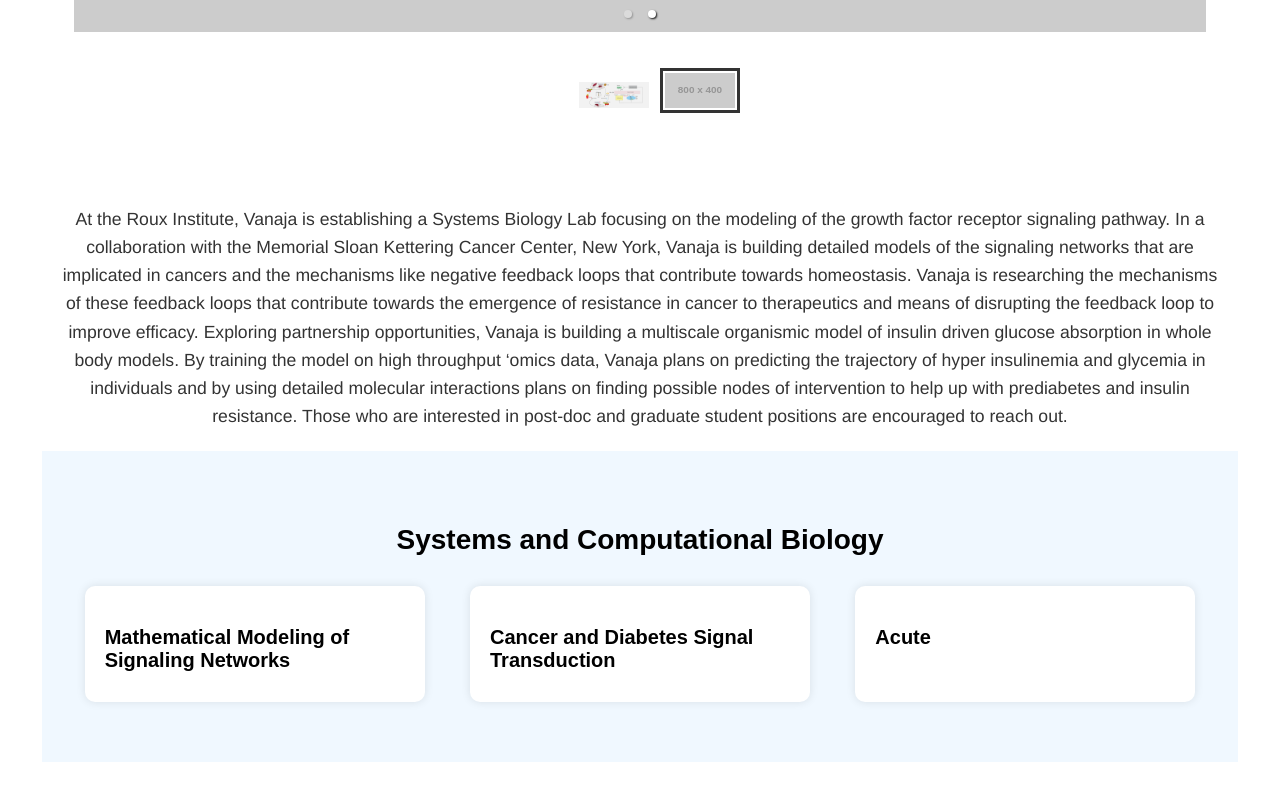
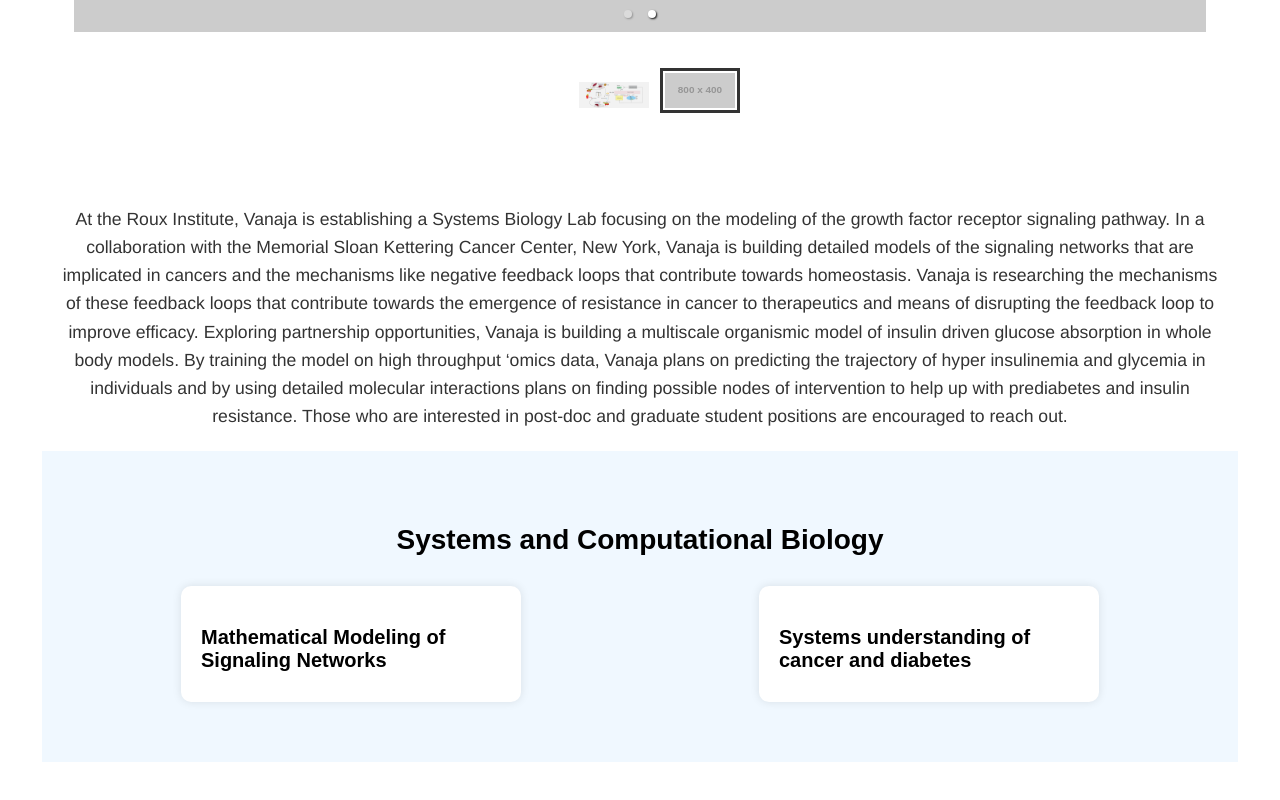
Before and after one commit to SreeSatyaGit/VanajaLab, a React (Create React App) app: page / in a window 1280 px wide. Shown: the part 667-1467 px from the top of the page. Built offline with nearby package versions, Linux system fonts and the light colour scheme.

Commit message:
research change

```diff
--- a/src/Main.js
+++ b/src/Main.js
@@ -25,10 +25,7 @@ function Main() {
             <h3>Mathematical Modeling of Signaling Networks</h3>
           </div>
           <div className="benefit-card">
-            <h3>Cancer and Diabetes Signal Transduction</h3>
-          </div>
-          <div className="benefit-card">
-            <h3>Acute</h3>
+            <h3>Systems understanding of cancer and diabetes</h3>
           </div>
         </div>
       </section>
```
